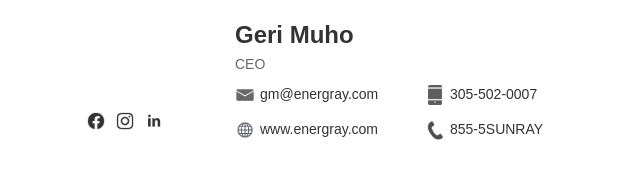
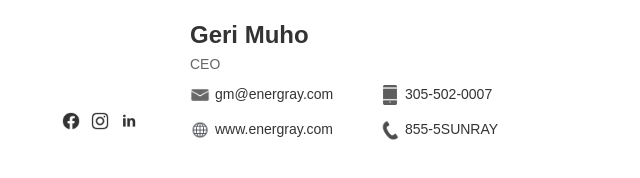
Before and after one commit to MikkaDarvaxian/energray-s, a plain HTML site: page index.html in a window 1280 px wide. Shown: the whole page, without its empty margins (0-640 px from the left). Drawn offline with Linux system fonts and the light colour scheme.

Commit message:
Update index.html

```diff
--- a/index.html
+++ b/index.html
@@ -67,7 +67,7 @@ a[x-apple-data-detectors] {
        <table cellpadding="0" cellspacing="0" class="es-content" align="center" style="mso-table-lspace:0pt;mso-table-rspace:0pt;border-collapse:collapse;border-spacing:0px;table-layout:fixed !important;width:100%">
          <tr>
           <td align="center" style="padding:0;Margin:0;background-image:url(82301615454314801.png);background-repeat:no-repeat;background-position:center 100px" background="82301615454314801.png">
-           <table class="es-content-body" align="center" cellpadding="0" cellspacing="0" style="mso-table-lspace:0pt;mso-table-rspace:0pt;border-collapse:collapse;border-spacing:0px;background-color:transparent;width:600px">
+           <table class="es-content-body" align="center" cellpadding="0" cellspacing="0" style="mso-table-lspace:0pt;mso-table-rspace:0pt;border-collapse:collapse;border-spacing:0px;background-color:transparent;width:650px">
              <tr>
               <td align="left" style="Margin:0;padding-left:10px;padding-right:10px;padding-bottom:20px;padding-top:20px;background-repeat:no-repeat;background-position:right top"><!--[if mso]><table style="width:580px" cellpadding="0" cellspacing="0"><tr><td style="width:170px" valign="top"><![endif]-->
                <table cellpadding="0" cellspacing="0" align="left" class="es-left" style="mso-table-lspace:0pt;mso-table-rspace:0pt;border-collapse:collapse;border-spacing:0px;float:left">
@@ -88,7 +88,7 @@ a[x-apple-data-detectors] {
                        </table></td>
                      </tr>
                    </table></td>
-                  <td class="es-hidden" style="padding:0;Margin:0;width:20px"></td>
+                  <td class="es-hidden" style="padding:0;Margin:0;width:0px"></td>
                  </tr>
                </table><!--[if mso]></td><td style="width:360px" valign="top"><![endif]-->
                <table cellpadding="0" cellspacing="0" class="es-left" align="left" style="mso-table-lspace:0pt;mso-table-rspace:0pt;border-collapse:collapse;border-spacing:0px;float:left">
```
